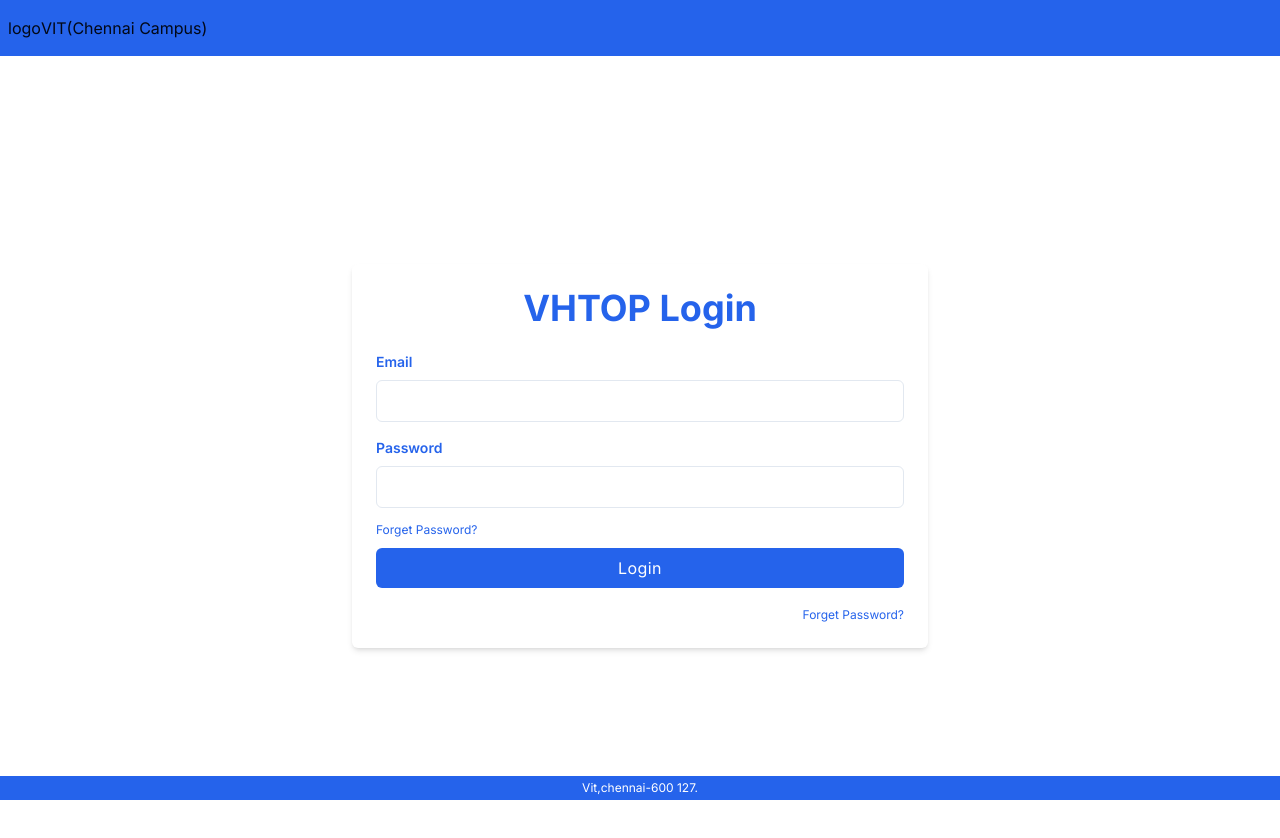
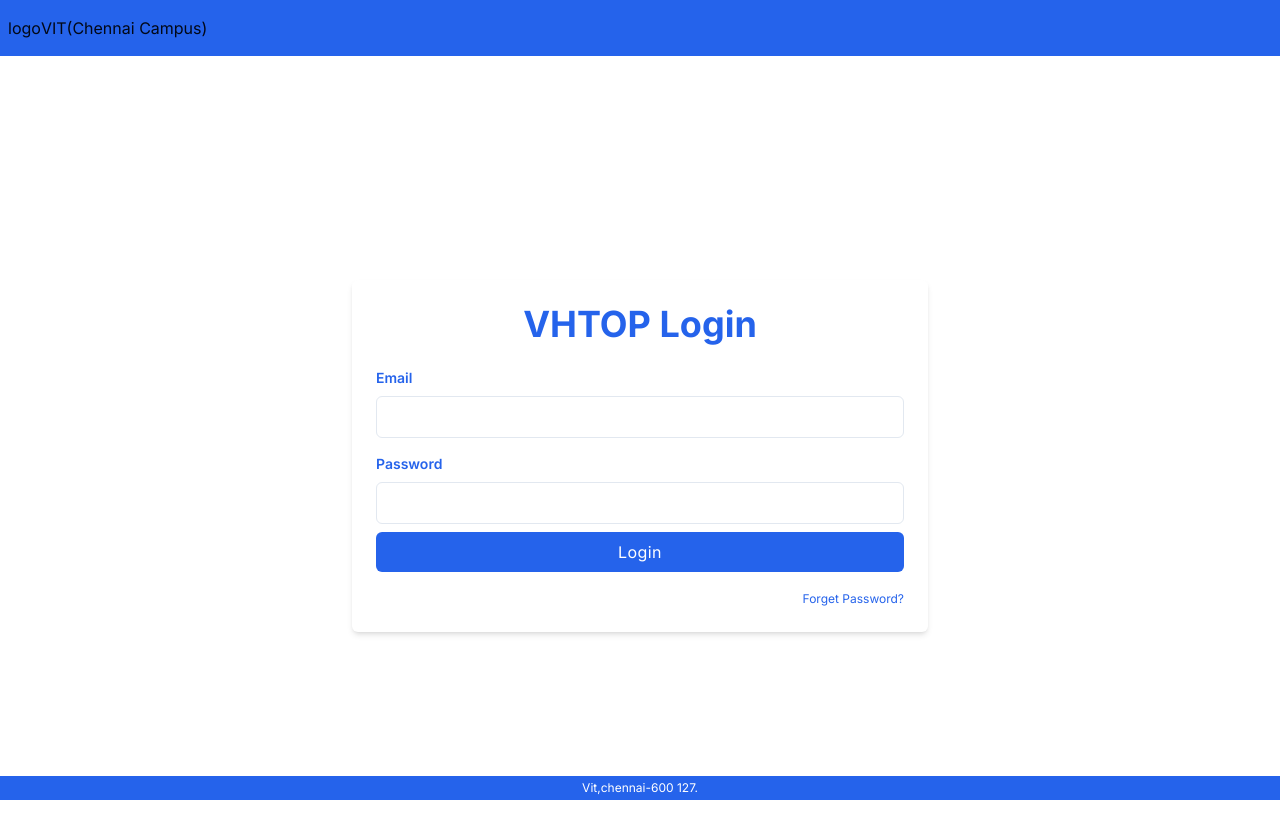
Before and after one commit to meaviral17/vhtop, a Next.js app: page /login in a window 1280 px wide. Shown: the top 838 px of the page. Built offline with nearby package versions, Linux system fonts and the light colour scheme.

Commit message:
Update Loginform.tsx

```diff
--- a/components/LoginForm/Loginform.tsx
+++ b/components/LoginForm/Loginform.tsx
@@ -2,8 +2,8 @@ import Link from "next/link";
 
 export default function Login() {
   return (
-    <div className="relative flex flex-col items-center justify-center min-h-screen overflow-hidden">
-      <div className="w-full p-6 bg-white rounded-md shadow-md lg:max-w-xl">
+    <div className="relative flex flex-col items-center justify-center min-h-screen overflow-hidden ">
+      <div className="w-full p-6 bg-white rounded-md shadow-md lg:max-w-xl ">
         <h1 className=" font-bold text-center text-primary text-4xl ">VHTOP Login</h1>
         <form className="mt-6">
           <div className="mb-4">
@@ -30,14 +30,8 @@ export default function Login() {
               className="block w-full px-4 py-2 mt-2 text-primary bg-white border rounded-md focus:border-gray-400 focus:ring-gray-300 focus:outline-none focus:ring focus:ring-opacity-40"
             />
           </div>
-          <Link
-            href="/forget"
-            className="text-xs text-blue-600 hover:underline"
-          >
-            Forget Password?
-          </Link>
           <div className="mt-2">
-            <button className="w-full px-4 py-2 tracking-wide text-white transition-colors duration-200 transform bg-primary rounded-md hover:bg-primary-600 focus:outline-none focus:bg-gray-600">
+          <button className="w-full px-4 py-2 tracking-wide text-primary transition-colors duration-200 transform bg-primary text-white rounded-md hover:bg-primary hover:text-white focus:outline-none focus:bg-primary focus:text-white">
               Login
             </button>
           </div>
```
